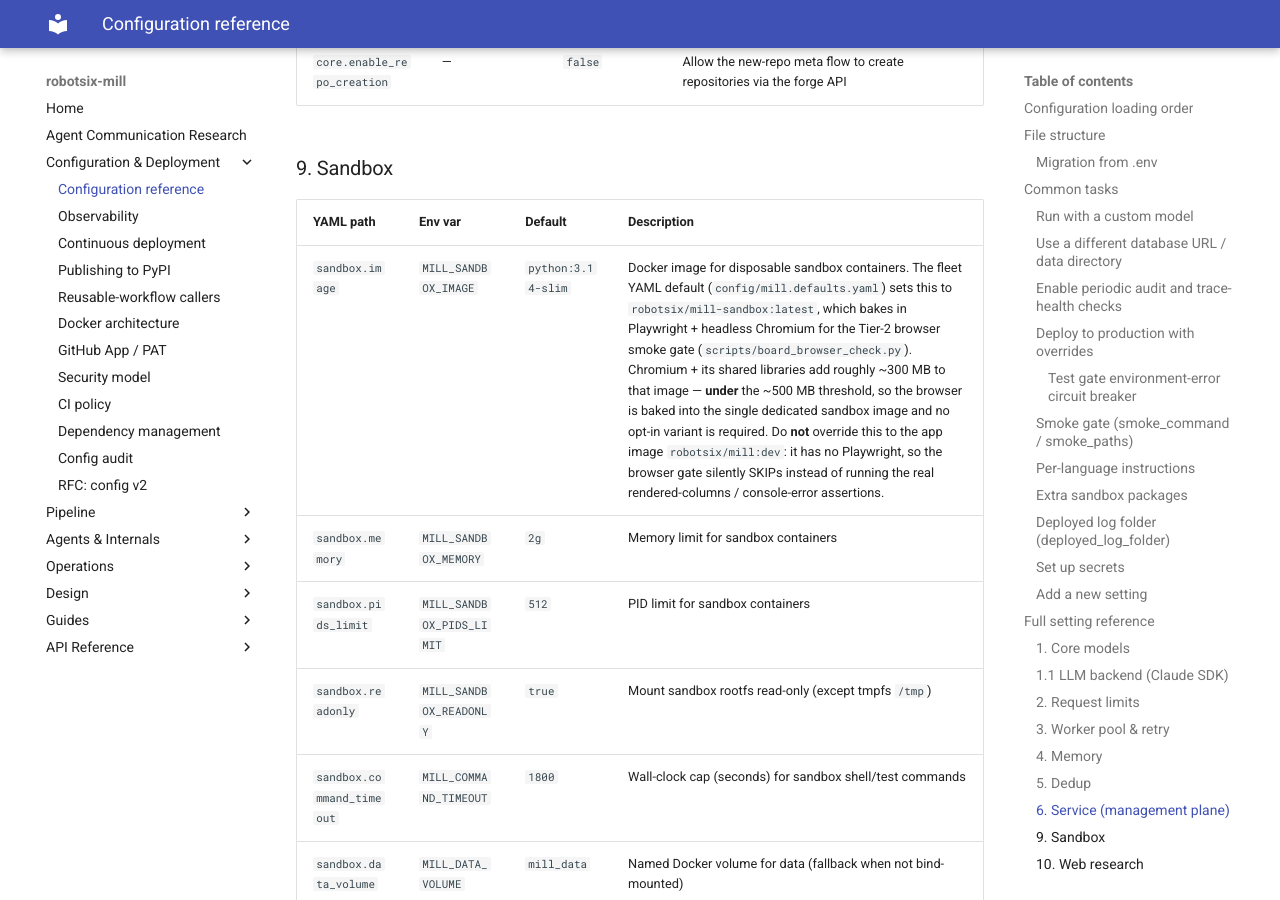
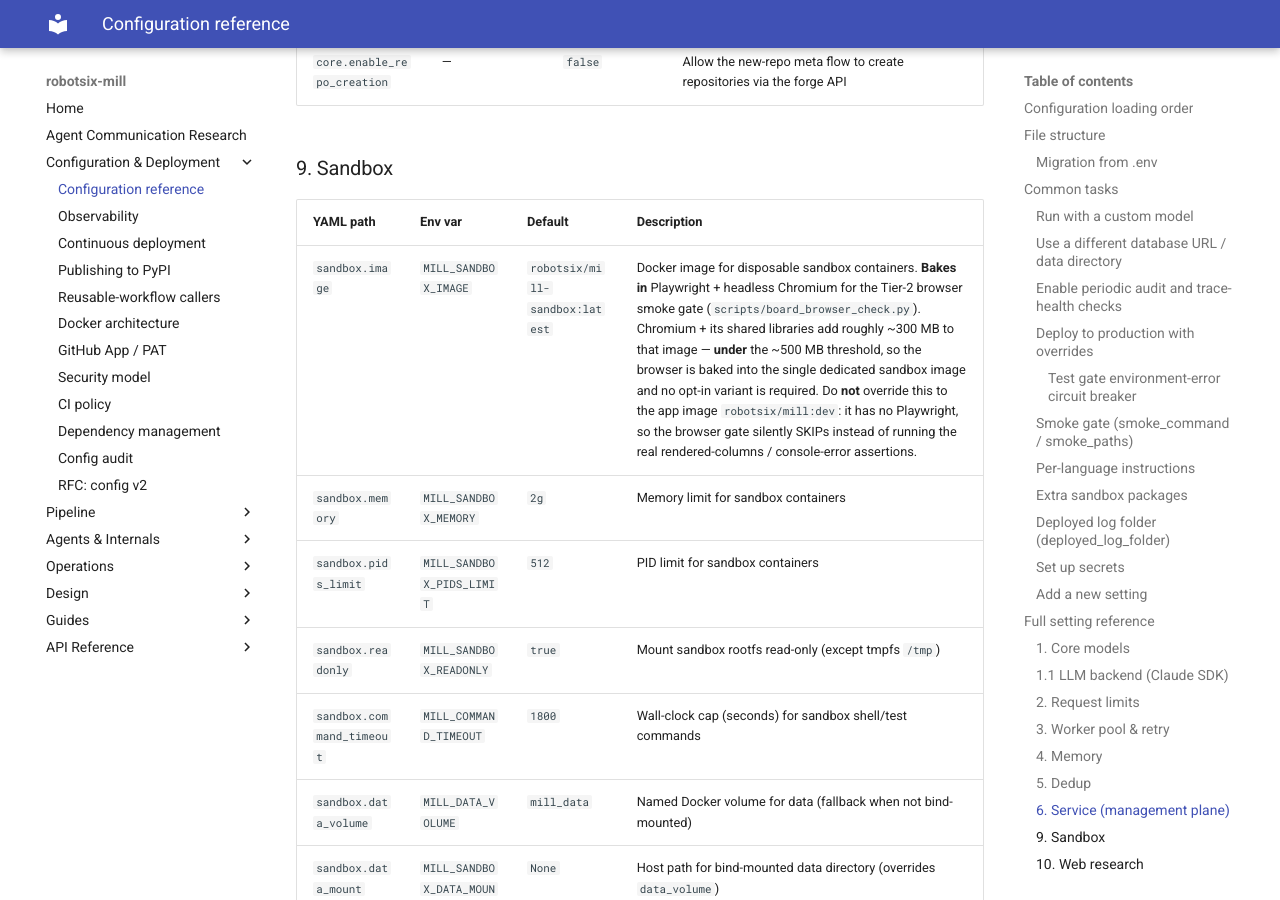
Before and after one commit to damien-robotsix/robotsix-mill, an MkDocs documentation site: the page built from docs/configuration.md, in a window 1280 px wide and 900 px high, scrolled down 17097 px. Built offline with MkDocs 1.6.1 and Material for MkDocs 9.7.7, drawn with Linux system fonts in a browser that asks for light colours.

Commit message:
mill: config drift: docs default mismatch for sandbox.image (doc=python:3.14-slim, YAML=robotsix/mill-sandbox:latest) (20260618T004909Z-config-drift-docs-default-mismatch-for-s-a4c2)

```diff
--- a/docs/configuration.md
+++ b/docs/configuration.md
@@ -511,7 +511,7 @@
 
 | YAML path | Env var | Default | Description |
 |-----------|---------|---------|-------------|
-| `sandbox.image` | `MILL_SANDBOX_IMAGE` | `python:3.14-slim` | Docker image for disposable sandbox containers. The fleet YAML default (`config/mill.defaults.yaml`) sets this to `robotsix/mill-sandbox:latest`, which bakes in Playwright + headless Chromium for the Tier-2 browser smoke gate (`scripts/board_browser_check.py`). Chromium + its shared libraries add roughly ~300 MB to that image — **under** the ~500 MB threshold, so the browser is baked into the single dedicated sandbox image and no opt-in variant is required. Do **not** override this to the app image `robotsix/mill:dev`: it has no Playwright, so the browser gate silently SKIPs instead of running the real rendered-columns / console-error assertions. |
+| `sandbox.image` | `MILL_SANDBOX_IMAGE` | `robotsix/mill-sandbox:latest` | Docker image for disposable sandbox containers. **Bakes in** Playwright + headless Chromium for the Tier-2 browser smoke gate (`scripts/board_browser_check.py`). Chromium + its shared libraries add roughly ~300 MB to that image — **under** the ~500 MB threshold, so the browser is baked into the single dedicated sandbox image and no opt-in variant is required. Do **not** override this to the app image `robotsix/mill:dev`: it has no Playwright, so the browser gate silently SKIPs instead of running the real rendered-columns / console-error assertions. |
 | `sandbox.memory` | `MILL_SANDBOX_MEMORY` | `2g` | Memory limit for sandbox containers |
 | `sandbox.pids_limit` | `MILL_SANDBOX_PIDS_LIMIT` | `512` | PID limit for sandbox containers |
 | `sandbox.readonly` | `MILL_SANDBOX_READONLY` | `true` | Mount sandbox rootfs read-only (except tmpfs `/tmp`) |
```
